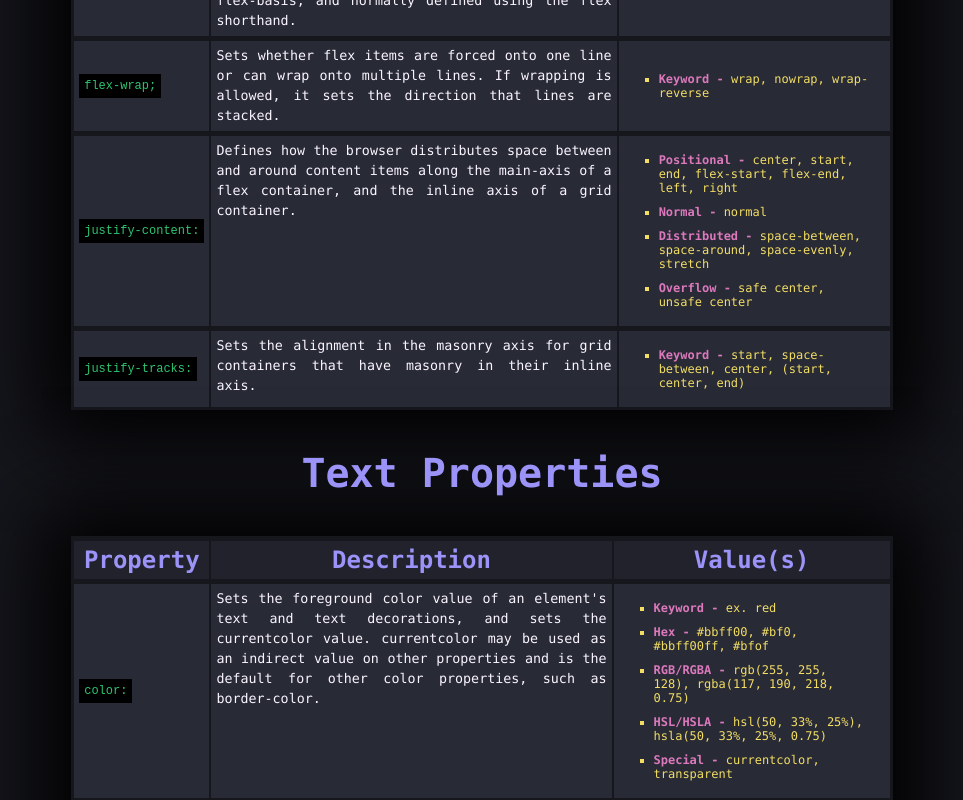
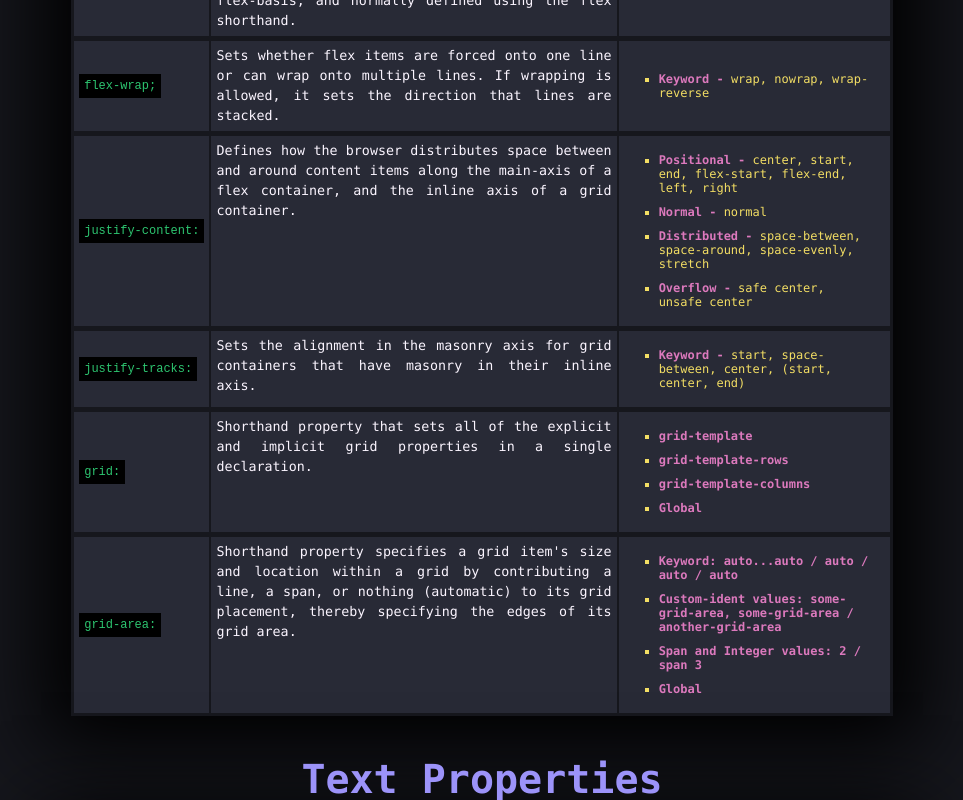
Before and after one commit to Kashi754/html-css-cheatsheet, a plain HTML site: page index.html in a window 1280 px wide. Shown: the part 4791-5591 px from the top of the page, without its empty margins (158-1121 px from the left). Drawn offline with Linux system fonts and the light colour scheme.

Commit message:
Added a couple of CSS Grid properties

```diff
--- a/index.html
+++ b/index.html
@@ -207,7 +207,7 @@
         </article>
 
         <article>
-            <h3>FlexBox/Grid</h3>
+            <h3>FlexBox and Grid</h3>
             <table>
                 <tr>
                     <th scope="col" class="property">Property</th>
@@ -357,6 +357,29 @@
                             <li><span class="value-type">Keyword -</span> start, space-between, center, (start, center, end)</li>
                     </td>
                 </tr>
+                <tr>
+                    <th scope="row"> <code>grid:</code></td>
+                    <td class="descriptions"> Shorthand property that sets all of the explicit and implicit grid properties in a single declaration.</td>
+                    <td class="values">
+                        <ul>
+                            <li><span class="value-type">grid-template</li>
+                            <li><span class="value-type">grid-template-rows</li>
+                            <li><span class="value-type">grid-template-columns</li>
+                            <li><span class="value-type">Global</li>
+                    </td>
+                </tr>
+                <tr>
+                    <th scope="row"> <code>grid-area:</code></td>
+                    <td class="descriptions"> Shorthand property specifies a grid item's size and location within a grid by contributing a line, a span, or nothing (automatic) to its grid placement,
+                        thereby specifying the edges of its grid area.</td>
+                    <td class="values">
+                        <ul>
+                            <li><span class="value-type">Keyword: auto...auto / auto / auto / auto</li>
+                            <li><span class="value-type">Custom-ident values: some-grid-area, some-grid-area / another-grid-area</li>
+                            <li><span class="value-type">Span and Integer values: 2 / span 3</li>
+                            <li><span class="value-type">Global</li>
+                    </td>
+                </tr>
 
             </table>
         </article>
```
